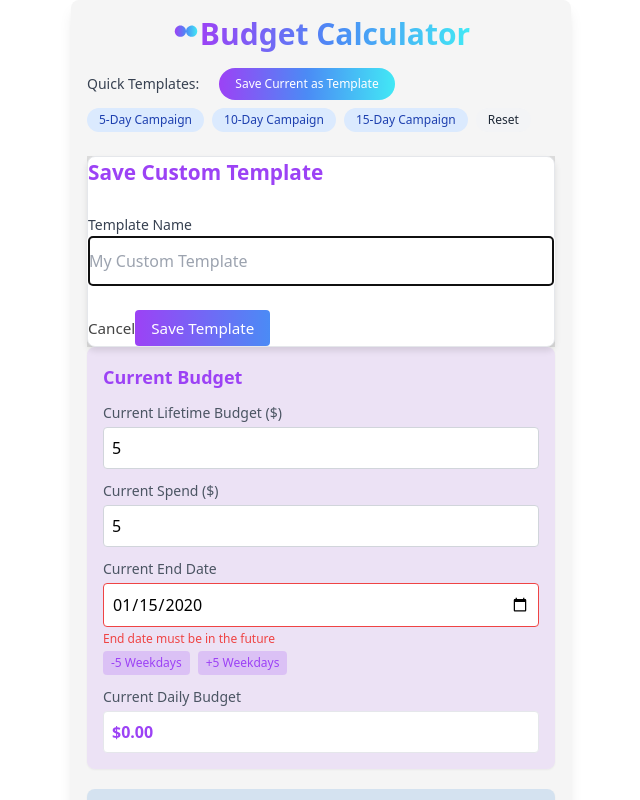
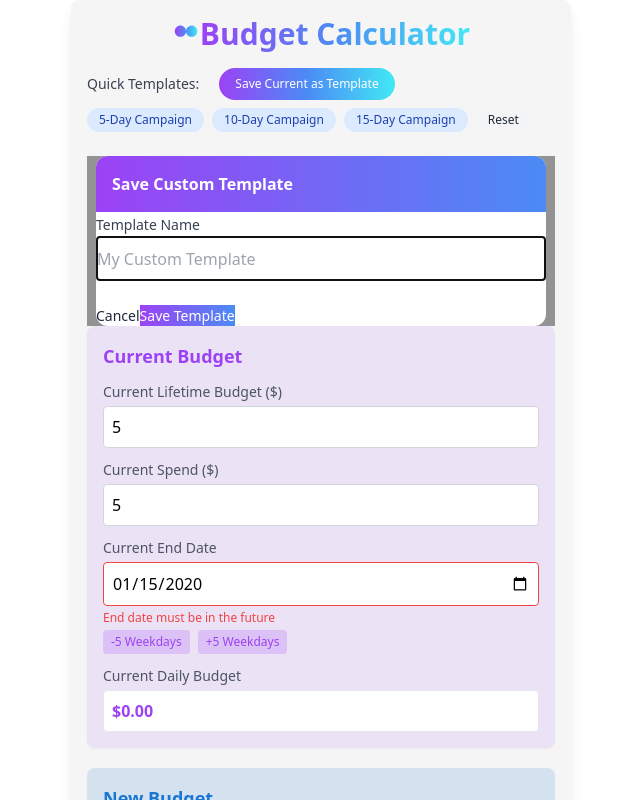
Before and after one commit to niksaderek/budget_cal, a React (Create React App) app: page / in a window 1280 px wide. Both pictures are taken after typing "5", "5", "2020-01-15", "5", "2020-01-15" into the empty fields and a click on the button "Save Current as Template". Shown: the top 800 px of the page, without its empty margins (319-959 px from the left). Built offline with nearby package versions, Linux system fonts and the light colour scheme.

Commit message:
Update App.js

```diff
--- a/src/App.js
+++ b/src/App.js
@@ -550,26 +550,25 @@ const BudgetCalculator = () => {
       {showSaveTemplateModal && (
         <div
           className="fixed inset-0 flex items-center justify-center z-50"
-          style={{ backgroundColor: 'rgba(0,0,0,0.1)' }}
+          style={{ backgroundColor: 'rgba(0,0,0,0.4)' }}
         >
           <div
-            className="bg-white p-6 rounded-lg shadow-lg max-w-md w-full"
+            className="bg-white rounded-lg shadow-xl w-full"
             style={{
-              border: '1px solid #e5e7eb',
-              boxShadow: '0 4px 6px rgba(0, 0, 0, 0.1)',
-              maxWidth: '600px'
+              maxWidth: '450px',
+              borderRadius: '12px',
+              overflow: 'hidden'
             }}
           >
-            <h3
-              className="text-xl font-bold mb-6"
-              style={{
-                color: '#9C42F5',
-                fontSize: '1.3rem'
-              }}
-            >
+            {/* Header */}
+            <div className="p-4" style={{ background: 'linear-gradient(90deg, #9C42F5 0%, #4B8BF5 100%)' }}>
+              <h3 className="text-xl font-bold text-white">
                 Save Custom Template
               </h3>
+            </div>
 
+            {/* Content */}
+            <div className="p-6">
               <div className="mb-6">
                 <label className="block text-sm font-medium text-gray-700 mb-2">
                   Template Name
@@ -579,31 +578,22 @@ const BudgetCalculator = () => {
                   ref={templateNameInputRef}
                   value={newTemplateName}
                   onChange={(e) => setNewTemplateName(e.target.value)}
-                className="p-3 border border-gray-300 rounded w-full"
-                style={{
-                  height: '50px',
-                  fontSize: '1rem',
-                  border: '1px solid #9C42F5',
-                  borderRadius: '4px'
-                }}
+                  className="p-3 border border-gray-300 rounded-md w-full transition-all focus:border-blue-400 focus:ring-2 focus:ring-blue-200 focus:outline-none"
+                  style={{ height: '45px' }}
                   placeholder="My Custom Template"
                 />
               </div>
+            </div>
 
-            <div className="flex justify-start gap-3 mt-4">
+            {/* Footer */}
+            <div className="px-6 py-4 bg-gray-50 flex justify-end gap-3">
               <button
                 onClick={() => {
                   setNewTemplateName('');
                   setShowSaveTemplateModal(false);
                 }}
-                className="px-4 py-2"
-                style={{
-                  fontSize: '0.95rem',
-                  color: '#444',
-                  background: 'transparent',
-                  border: 'none',
-                  cursor: 'pointer'
-                }}
+                className="px-4 py-2 bg-gray-200 text-gray-800 rounded-md hover:bg-gray-300 transition-colors"
+                style={{ fontSize: '14px' }}
               >
                 Cancel
               </button>
@@ -646,13 +636,10 @@ const BudgetCalculator = () => {
                   setNewTemplateName('');
                   setShowSaveTemplateModal(false);
                 }}
-                className="px-4 py-2 text-sm text-white rounded"
+                className="px-4 py-2 text-white rounded-md hover:opacity-90 transition-colors"
                 style={{
                   background: "linear-gradient(90deg, #9C42F5 0%, #4B8BF5 100%)",
-                  padding: '8px 16px',
-                  fontWeight: '500',
-                  fontSize: '0.95rem',
-                  borderRadius: '4px'
+                  fontSize: '14px'
                 }}
               >
                 Save Template
@@ -666,44 +653,39 @@ const BudgetCalculator = () => {
       {showDeleteModal && templateToDelete && (
         <div
           className="fixed inset-0 flex items-center justify-center z-50"
-          style={{ backgroundColor: 'rgba(0,0,0,0.1)' }}
+          style={{ backgroundColor: 'rgba(0,0,0,0.4)' }}
         >
           <div
-            className="bg-white p-6 rounded-lg shadow-lg max-w-md w-full"
+            className="bg-white rounded-lg shadow-xl w-full"
             style={{
-              border: '1px solid #e5e7eb',
-              boxShadow: '0 4px 6px rgba(0, 0, 0, 0.1)',
-              maxWidth: '600px'
+              maxWidth: '450px',
+              borderRadius: '12px',
+              overflow: 'hidden'
             }}
           >
-            <h3
-              className="text-xl font-bold mb-6"
-              style={{
-                color: '#9C42F5',
-                fontSize: '1.3rem'
-              }}
-            >
+            {/* Header */}
+            <div className="p-4" style={{ background: 'linear-gradient(90deg, #9C42F5 0%, #4B8BF5 100%)' }}>
+              <h3 className="text-xl font-bold text-white">
                 Delete Template
               </h3>
+            </div>
 
-            <p className="mb-6" style={{ fontSize: '1rem' }}>
+            {/* Content */}
+            <div className="p-6">
+              <p className="text-gray-700">
                 Are you sure you want to delete the template "{templateToDelete.name}"?
               </p>
+            </div>
 
-            <div className="flex justify-start gap-3 mt-4">
+            {/* Footer */}
+            <div className="px-6 py-4 bg-gray-50 flex justify-end gap-3">
               <button
                 onClick={() => {
                   setShowDeleteModal(false);
                   setTemplateToDelete(null);
                 }}
-                className="px-4 py-2"
-                style={{
-                  fontSize: '0.95rem',
-                  color: '#444',
-                  background: 'transparent',
-                  border: 'none',
-                  cursor: 'pointer'
-                }}
+                className="px-4 py-2 bg-gray-200 text-gray-800 rounded-md hover:bg-gray-300 transition-colors"
+                style={{ fontSize: '14px' }}
               >
                 Cancel
               </button>
@@ -715,13 +697,10 @@ const BudgetCalculator = () => {
                   setShowDeleteModal(false);
                   setTemplateToDelete(null);
                 }}
-                className="px-4 py-2 text-sm text-white rounded"
+                className="px-4 py-2 text-white rounded-md hover:opacity-90 transition-colors"
                 style={{
                   backgroundColor: '#f44336',
-                  padding: '8px 16px',
-                  fontWeight: '500',
-                  fontSize: '0.95rem',
-                  borderRadius: '4px'
+                  fontSize: '14px'
                 }}
               >
                 Delete
```
Lines whose indentation alone changed are shown as unchanged.
